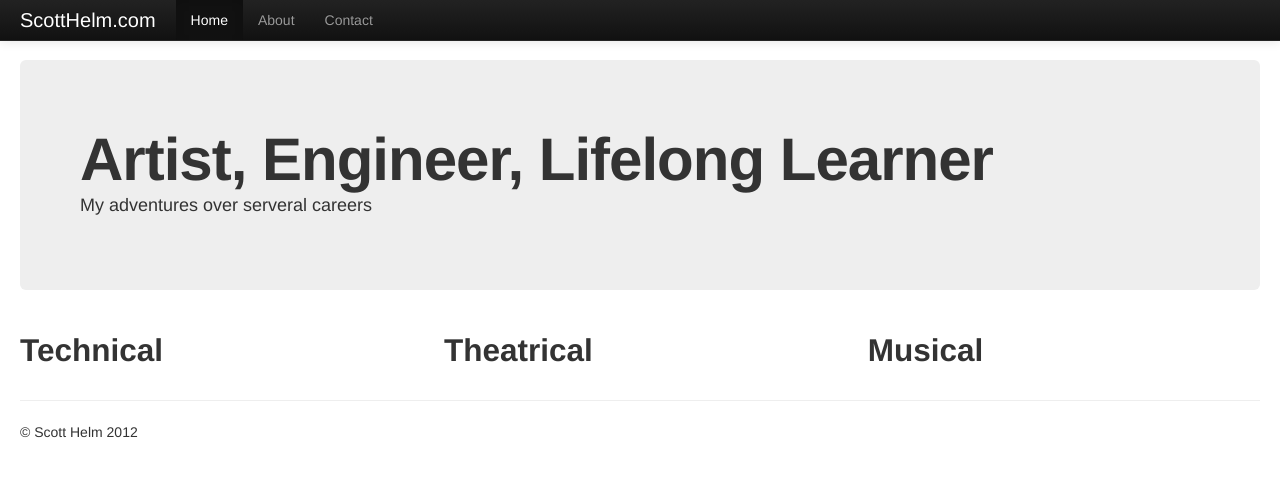
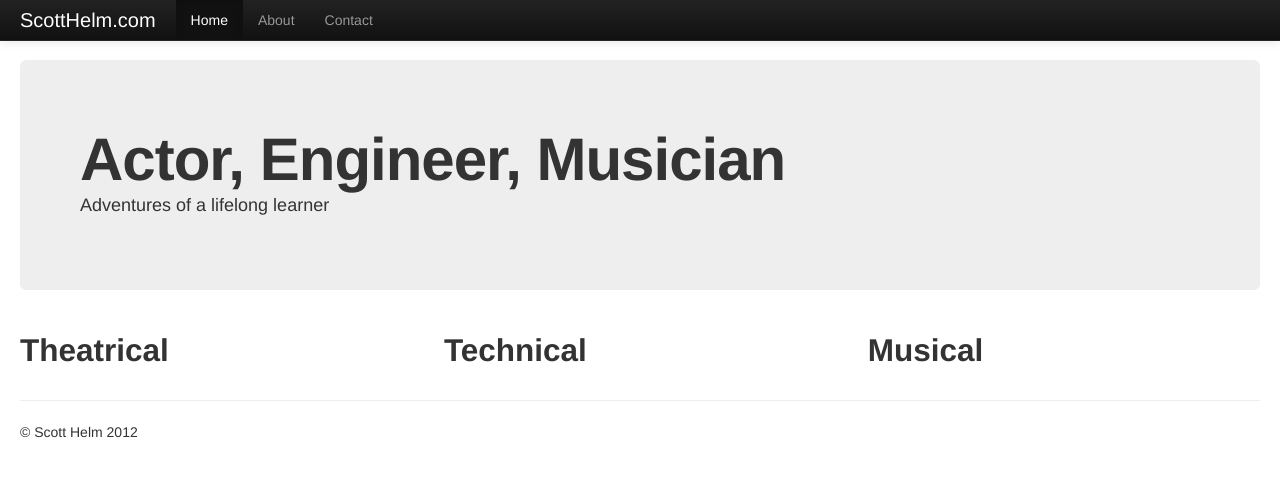
Before and after one commit to scotthelm/scotthelm.github.com.raw, a Jekyll site: the page built from index.html, in a window 1280 px wide. Shown: the top 477 px of the page. Built offline with Jekyll 4.4.1, drawn with Linux system fonts in a browser that asks for light colours; nearby versions of some CDN libraries.

Commit message:
reword title

```diff
--- a/index.html
+++ b/index.html
@@ -1,17 +1,17 @@
 ---
 layout: base
-title: "Scott Helm: Artist, Engineer, Lifelong Learner"
+title: "Scott Helm: Actor, Engineer, Lifelong Learner"
 ---
 <div class="hero-unit">
-  <h1>Artist, Engineer, Lifelong Learner</h1>
-  <p>My adventures over serveral careers</p>
+  <h1>Actor, Engineer, Musician</h1>
+  <p>Adventures of a lifelong learner</p>
 </div>
 <div class="row-fluid">
   <div class="span4">
-    <h2>Technical</h2>
+    <h2>Theatrical</h2>
   </div>
   <div class="span4">
-    <h2>Theatrical</h2>
+    <h2>Technical</h2>
   </div>
   <div class="span4">
     <h2>Musical</h2>
```
